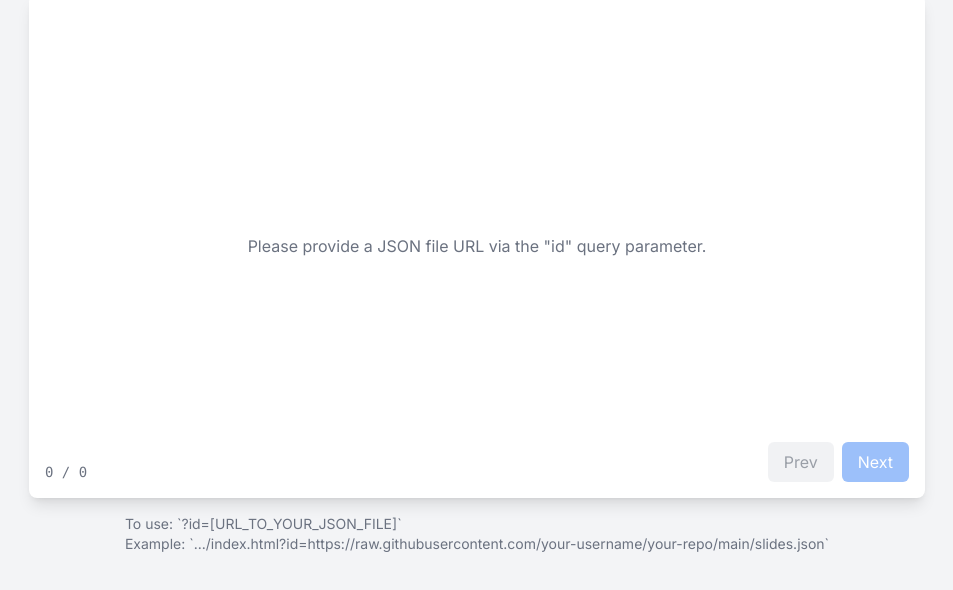
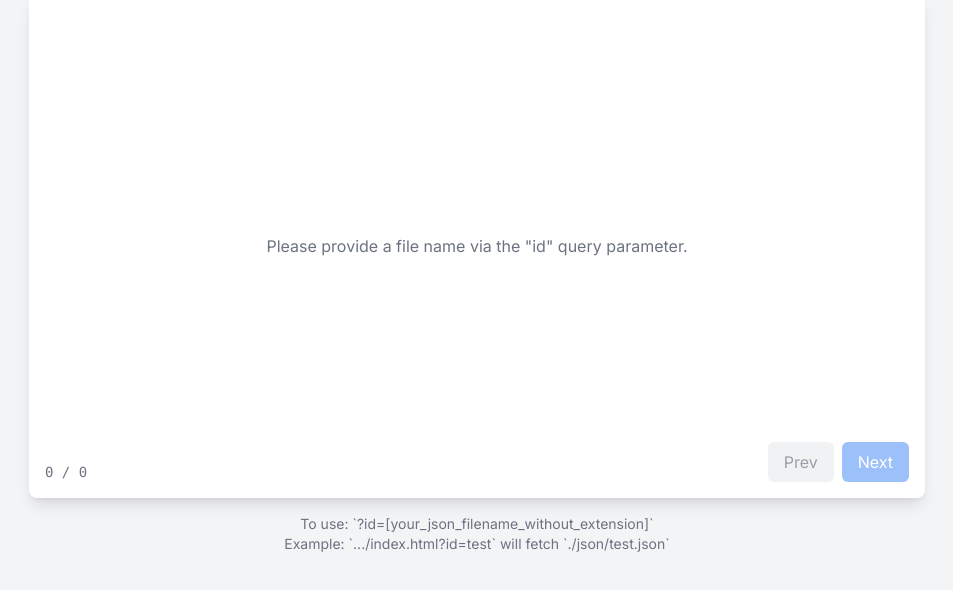
Before and after one commit to bbk-bbw/prezi, a plain HTML site: page index.html in a window 1280 px wide. Shown: the part 126-716 px from the top of the page, without its empty margins (163-1116 px from the left). Drawn offline with nearby package versions, Linux system fonts and the light colour scheme.

Commit message:
Update index.html

```diff
--- a/index.html
+++ b/index.html
@@ -44,9 +44,9 @@
         </div>
     </div>
 
-    <div class="mt-4 text-sm text-gray-500">
-        <p>To use: `?id=[URL_TO_YOUR_JSON_FILE]`</p>
-        <p>Example: `.../index.html?id=https://raw.githubusercontent.com/your-username/your-repo/main/slides.json`</p>
+    <div class="mt-4 text-sm text-gray-500 text-center">
+        <p>To use: `?id=[your_json_filename_without_extension]`</p>
+        <p>Example: `.../index.html?id=test` will fetch `./json/test.json`</p>
     </div>
 
 
@@ -140,6 +140,7 @@
          */
         async function fetchSlides(url) {
             try {
+                // Using a CORS proxy for local testing if needed, but direct fetch is better for production
                 const response = await fetch(url);
                 if (!response.ok) {
                     throw new Error(`HTTP error! status: ${response.status}`);
@@ -156,7 +157,7 @@
             } catch (error) {
                 console.error("Failed to fetch slides:", error);
                 loadingIndicator.style.display = 'none';
-                slideContainer.innerHTML = `<p class="text-red-500">Error loading slides. Check the console and the provided URL.</p>`;
+                slideContainer.innerHTML = `<p class="text-red-500">Error loading slides. Check the file path and JSON format.</p>`;
             }
         }
 
@@ -178,13 +179,15 @@
         // --- Initialization ---
         window.addEventListener('DOMContentLoaded', () => {
             const params = new URLSearchParams(window.location.search);
-            const jsonUrl = params.get('id');
+            const fileId = params.get('id');
 
-            if (jsonUrl) {
+            if (fileId) {
+                // Construct the relative path to the JSON file
+                const jsonUrl = `./json/${fileId}.json`;
                 fetchSlides(jsonUrl);
             } else {
                  loadingIndicator.style.display = 'none';
-                 slideContainer.innerHTML = '<p class="text-gray-500">Please provide a JSON file URL via the "id" query parameter.</p>';
+                 slideContainer.innerHTML = '<p class="text-gray-500">Please provide a file name via the "id" query parameter.</p>';
                  prevBtn.disabled = true;
                  nextBtn.disabled = true;
             }
```
